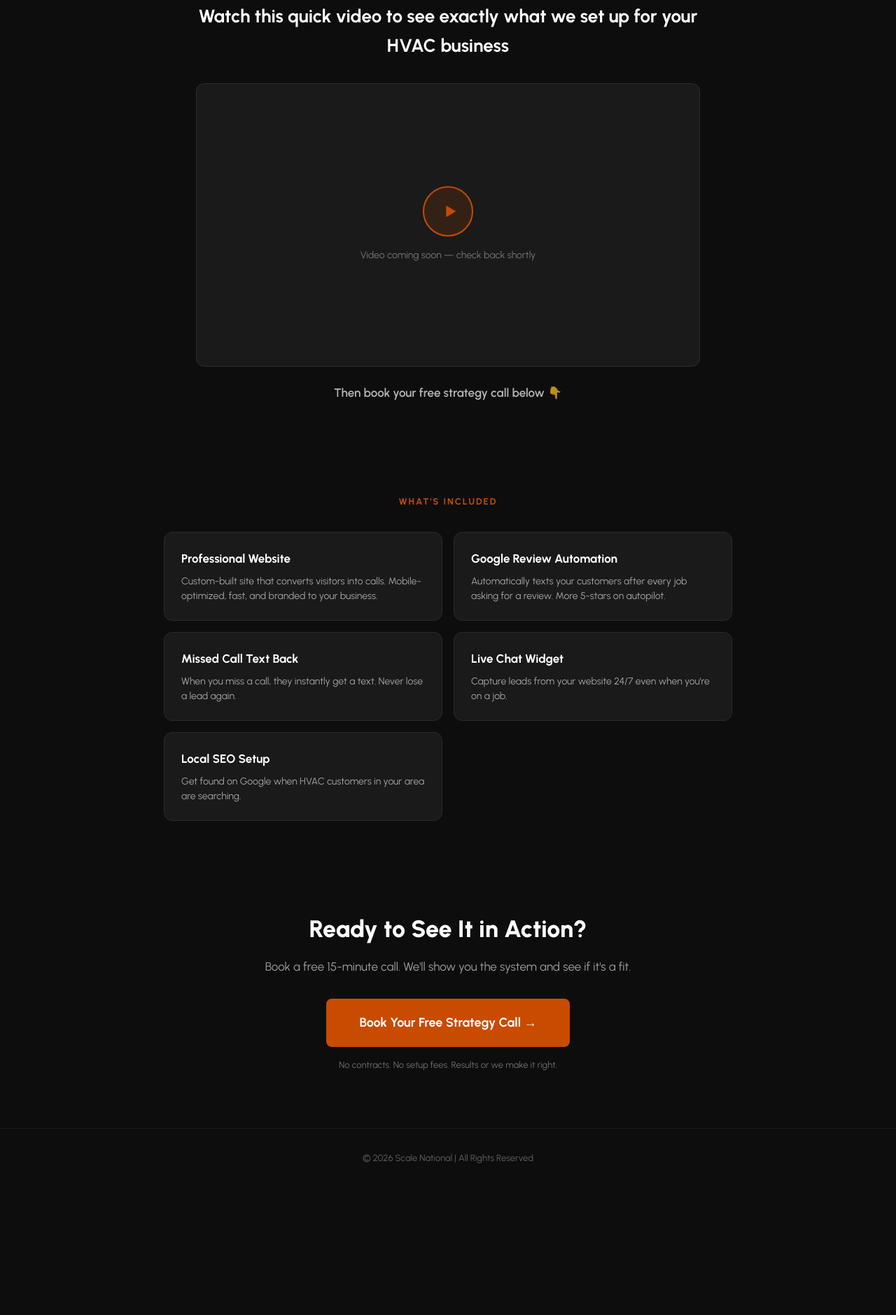
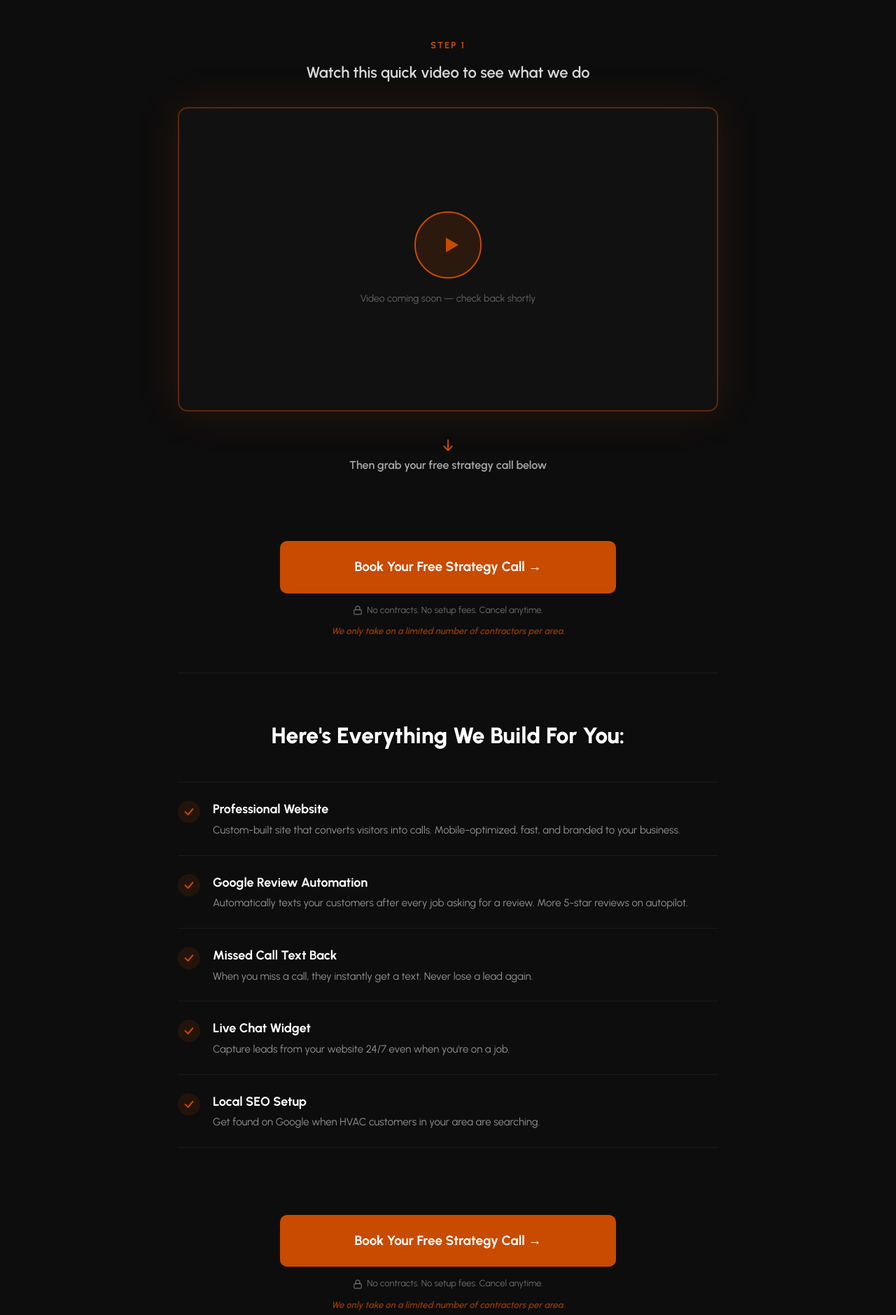
Before and after one commit to climbingthere/scalenational, a plain HTML site: page grow/index.html in a window 1280 px wide. Shown: the part 577-2456 px from the top of the page at 70% size. Before the commit the page ends 2275 px from the top, so only its background shows below. Drawn offline with Linux system fonts and the light colour scheme.

Commit message:
Rebuild grow page: VSL funnel layout
Co-Authored-By: Claude Sonnet 4.6 <noreply@anthropic.com>

```diff
--- a/grow/index.html
+++ b/grow/index.html
@@ -45,28 +45,52 @@ src="https://www.facebook.com/tr?id=4492167721031623&ev=PageView&noscript=1"
             -webkit-font-smoothing: antialiased;
         }
 
-        /* Header */
+        .wrap {
+            max-width: 820px;
+            margin: 0 auto;
+            padding-left: 24px;
+            padding-right: 24px;
+        }
+
+        /* ── Header ── */
         .header {
-            padding: 24px 32px;
+            padding: 18px 32px;
+            border-bottom: 1px solid rgba(255,255,255,0.04);
+            text-align: center;
         }
 
         .header img {
-            width: 160px;
-            display: block;
+            width: 150px;
+            display: inline-block;
         }
 
-        /* Hero */
+        /* ── Hero Text ── */
         .hero {
-            max-width: 860px;
-            margin: 0 auto;
-            padding: 64px 24px 48px;
+            padding: 64px 0 48px;
             text-align: center;
         }
 
+        .hero-inner {
+            max-width: 700px;
+            margin: 0 auto;
+        }
+
+        .badge {
+            display: inline-block;
+            background: rgba(200,75,0,0.12);
+            border: 1px solid rgba(200,75,0,0.35);
+            color: #C84B00;
+            font-size: 13px;
+            font-weight: 700;
+            padding: 7px 16px;
+            border-radius: 50px;
+            margin-bottom: 24px;
+        }
+
         .hero h1 {
-            font-size: clamp(30px, 5vw, 48px);
+            font-size: clamp(32px, 5vw, 52px);
             font-weight: 900;
-            line-height: 1.15;
+            line-height: 1.12;
             margin-bottom: 20px;
         }
 
@@ -74,19 +98,18 @@ src="https://www.facebook.com/tr?id=4492167721031623&ev=PageView&noscript=1"
             color: #C84B00;
         }
 
-        .hero .subheadline {
-            font-size: clamp(16px, 2.2vw, 19px);
+        .hero .sub {
+            font-size: 17px;
             font-weight: 400;
-            color: rgba(255, 255, 255, 0.65);
-            max-width: 640px;
+            color: rgba(255,255,255,0.6);
+            max-width: 580px;
             margin: 0 auto;
+            line-height: 1.55;
         }
 
-        /* Video Section */
+        /* ── Video Section ── */
         .video-section {
-            max-width: 780px;
-            margin: 0 auto;
-            padding: 48px 24px 64px;
+            padding: 48px 0 56px;
             text-align: center;
         }
 
@@ -97,138 +120,107 @@ src="https://www.facebook.com/tr?id=4492167721031623&ev=PageView&noscript=1"
             letter-spacing: 2px;
             text-transform: uppercase;
             color: #C84B00;
-            margin-bottom: 12px;
+            margin-bottom: 10px;
         }
 
         .video-section h2 {
-            font-size: clamp(20px, 3vw, 26px);
-            font-weight: 700;
+            font-size: clamp(18px, 2.8vw, 22px);
+            font-weight: 600;
             margin-bottom: 32px;
-            color: #fff;
+            color: rgba(255,255,255,0.85);
         }
 
         .video-placeholder {
             position: relative;
             width: 100%;
-            max-width: 720px;
-            margin: 0 auto 24px;
             aspect-ratio: 16 / 9;
-            background: #1a1a1a;
-            border-radius: 12px;
-            border: 1px solid rgba(255, 255, 255, 0.08);
+            background: #111;
+            border-radius: 14px;
+            border: 2px solid rgba(200,75,0,0.4);
+            box-shadow: 0 0 60px rgba(200,75,0,0.15);
             display: flex;
             flex-direction: column;
             align-items: center;
             justify-content: center;
-            gap: 16px;
+            gap: 18px;
+            overflow: hidden;
         }
 
         .play-icon {
-            width: 72px;
-            height: 72px;
+            width: 96px;
+            height: 96px;
             border-radius: 50%;
-            background: rgba(200, 75, 0, 0.15);
+            background: rgba(200,75,0,0.15);
             border: 2px solid #C84B00;
             display: flex;
             align-items: center;
             justify-content: center;
+            transition: transform 0.2s ease;
+        }
+
+        .play-icon:hover {
+            transform: scale(1.06);
         }
 
         .play-icon svg {
-            width: 28px;
-            height: 28px;
+            width: 36px;
+            height: 36px;
             fill: #C84B00;
-            margin-left: 4px;
+            margin-left: 6px;
         }
 
-        .video-placeholder span {
+        .video-placeholder .coming-soon {
             font-size: 14px;
-            color: rgba(255, 255, 255, 0.4);
+            color: rgba(255,255,255,0.35);
             font-weight: 500;
         }
 
-        .video-cta-text {
-            font-size: 17px;
-            color: rgba(255, 255, 255, 0.7);
-            font-weight: 600;
+        /* Pulsing arrow */
+        .arrow-cta {
+            margin-top: 28px;
+            display: flex;
+            flex-direction: column;
+            align-items: center;
+            gap: 8px;
         }
 
-        /* Features Section */
-        .features-section {
-            max-width: 860px;
-            margin: 0 auto;
-            padding: 64px 24px;
-            text-align: center;
+        .arrow-cta .arrow {
+            font-size: 28px;
+            color: #C84B00;
+            animation: bounce 1.4s ease infinite;
+            line-height: 1;
         }
 
-        .section-label {
-            display: inline-block;
-            font-size: 13px;
-            font-weight: 700;
-            letter-spacing: 2px;
-            text-transform: uppercase;
-            color: #C84B00;
-            margin-bottom: 32px;
+        .arrow-cta .arrow-text {
+            font-size: 16px;
+            font-weight: 600;
+            color: rgba(255,255,255,0.65);
         }
 
-        .features-grid {
-            display: grid;
-            grid-template-columns: 1fr 1fr;
-            gap: 16px;
-            text-align: left;
+        @keyframes bounce {
+            0%, 100% { transform: translateY(0); }
+            50% { transform: translateY(8px); }
         }
 
-        .feature-card {
-            background: #1a1a1a;
-            border: 1px solid #2a2a2a;
-            border-radius: 12px;
-            padding: 24px;
-        }
-
-        .feature-card h3 {
-            font-size: 17px;
-            font-weight: 700;
-            margin-bottom: 8px;
-            color: #fff;
-        }
-
-        .feature-card p {
-            font-size: 14px;
-            font-weight: 400;
-            color: rgba(255, 255, 255, 0.6);
-            line-height: 1.5;
-        }
-
-        /* CTA Section */
-        .cta-section {
-            max-width: 700px;
-            margin: 0 auto;
-            padding: 64px 24px 80px;
+        /* ── CTA Block ── */
+        .cta-block {
+            padding: 40px 0 48px;
             text-align: center;
-        }
-
-        .cta-section h2 {
-            font-size: clamp(24px, 4vw, 34px);
-            font-weight: 800;
-            margin-bottom: 12px;
-        }
-
-        .cta-section .subtext {
-            font-size: 17px;
-            color: rgba(255, 255, 255, 0.6);
-            margin-bottom: 32px;
         }
 
         .cta-button {
             display: inline-block;
+            width: 100%;
+            max-width: 480px;
             background: #C84B00;
             color: #fff;
             font-family: 'Urbanist', sans-serif;
-            font-size: 18px;
+            font-size: 19px;
             font-weight: 700;
-            padding: 20px 48px;
-            border-radius: 8px;
+            padding: 22px 32px;
+            border-radius: 10px;
             text-decoration: none;
+            text-align: center;
             transition: background 0.2s ease, transform 0.15s ease;
         }
 
@@ -237,123 +229,264 @@ src="https://www.facebook.com/tr?id=4492167721031623&ev=PageView&noscript=1"
             transform: translateY(-1px);
         }
 
-        .disclaimer {
-            margin-top: 16px;
+        .cta-trust {
+            margin-top: 14px;
             font-size: 13px;
-            color: rgba(255, 255, 255, 0.4);
+            color: rgba(255,255,255,0.4);
             font-weight: 400;
+            display: flex;
+            align-items: center;
+            justify-content: center;
+            gap: 6px;
         }
 
-        /* Footer */
+        .cta-trust svg {
+            width: 14px;
+            height: 14px;
+            fill: rgba(255,255,255,0.35);
+            flex-shrink: 0;
+        }
+
+        .cta-urgency {
+            margin-top: 10px;
+            font-size: 13px;
+            font-weight: 600;
+            color: rgba(200,75,0,0.7);
+            font-style: italic;
+        }
+
+        /* ── Divider ── */
+        .divider {
+            border: none;
+            border-top: 1px solid rgba(255,255,255,0.06);
+            margin: 0;
+        }
+
+        /* ── What's Included ── */
+        .included-section {
+            padding: 64px 0 56px;
+        }
+
+        .included-section h2 {
+            font-size: clamp(24px, 3.5vw, 32px);
+            font-weight: 800;
+            text-align: center;
+            margin-bottom: 40px;
+        }
+
+        .included-list {
+            list-style: none;
+        }
+
+        .included-item {
+            display: flex;
+            align-items: flex-start;
+            gap: 18px;
+            padding: 24px 0;
+            border-bottom: 1px solid rgba(255,255,255,0.06);
+        }
+
+        .included-item:first-child {
+            border-top: 1px solid rgba(255,255,255,0.06);
+        }
+
+        .check {
+            flex-shrink: 0;
+            width: 32px;
+            height: 32px;
+            border-radius: 50%;
+            background: rgba(200,75,0,0.12);
+            display: flex;
+            align-items: center;
+            justify-content: center;
+            margin-top: 2px;
+        }
+
+        .check svg {
+            width: 16px;
+            height: 16px;
+            stroke: #C84B00;
+            fill: none;
+            stroke-width: 3;
+            stroke-linecap: round;
+            stroke-linejoin: round;
+        }
+
+        .included-text h3 {
+            font-size: 18px;
+            font-weight: 700;
+            margin-bottom: 4px;
+        }
+
+        .included-text p {
+            font-size: 15px;
+            font-weight: 400;
+            color: rgba(255,255,255,0.55);
+            line-height: 1.5;
+        }
+
+        /* ── Footer ── */
         .footer {
-            padding: 32px 24px;
+            padding: 36px 24px;
             text-align: center;
-            border-top: 1px solid rgba(255, 255, 255, 0.06);
+            border-top: 1px solid rgba(255,255,255,0.06);
+            margin-top: 24px;
         }
 
         .footer p {
             font-size: 13px;
-            color: rgba(255, 255, 255, 0.35);
+            color: rgba(255,255,255,0.3);
         }
 
-        /* Responsive */
+        /* ── Mobile ── */
         @media (max-width: 640px) {
             .header {
-                padding: 20px 20px;
+                padding: 16px 20px;
             }
 
             .header img {
-                width: 130px;
+                width: 125px;
+            }
+
+            .wrap {
+                padding-left: 20px;
+                padding-right: 20px;
             }
 
             .hero {
-                padding: 40px 20px 32px;
+                padding: 44px 0 36px;
             }
 
             .video-section {
-                padding: 32px 20px 48px;
+                padding: 36px 0 44px;
             }
 
-            .features-grid {
-                grid-template-columns: 1fr;
+            .play-icon {
+                width: 76px;
+                height: 76px;
             }
 
-            .features-section {
-                padding: 48px 20px;
-            }
-
-            .cta-section {
-                padding: 48px 20px 64px;
+            .play-icon svg {
+                width: 30px;
+                height: 30px;
             }
 
             .cta-button {
-                font-size: 16px;
-                padding: 18px 36px;
-                width: 100%;
-                max-width: 340px;
+                font-size: 17px;
+                padding: 20px 24px;
+            }
+
+            .included-section {
+                padding: 48px 0 44px;
+            }
+
+            .included-item {
+                gap: 14px;
+                padding: 20px 0;
             }
         }
     </style>
 </head>
 <body>
+
     <!-- Header -->
     <header class="header">
         <img src="/logo-white-clean.png" alt="Scale National">
     </header>
 
-    <!-- Hero -->
+    <div class="wrap">
+
+        <!-- Hero Text -->
         <section class="hero">
-        <h1>We Help HVAC Contractors Get More Calls, More Reviews, and More Jobs — For Just <span>$297/mo</span></h1>
-        <p class="subheadline">Done-for-you website, Google review automation, missed call text back, live chat, and local SEO. All built and managed for you.</p>
+            <div class="hero-inner">
+                <div class="badge">&#128293; Now Accepting HVAC Contractors</div>
+                <h1>We Help HVAC Contractors Get More Calls, 5&#8209;Star Reviews, and New Jobs — For Just <span>$297/mo</span></h1>
+                <p class="sub">Done-for-you. We build it, manage it, and back it up. Watch the video below.</p>
+            </div>
         </section>
 
         <!-- Video Section -->
         <section class="video-section">
             <span class="step-label">STEP 1</span>
-        <h2>Watch this quick video to see exactly what we set up for your HVAC business</h2>
+            <h2>Watch this quick video to see what we do</h2>
             <div class="video-placeholder">
                 <div class="play-icon">
                     <svg viewBox="0 0 24 24"><polygon points="8,5 20,12 8,19"/></svg>
                 </div>
-            <span>Video coming soon — check back shortly</span>
+                <span class="coming-soon">Video coming soon &mdash; check back shortly</span>
             </div>
-        <p class="video-cta-text">Then book your free strategy call below &#x1F447;</p>
+            <div class="arrow-cta">
+                <span class="arrow">&#8595;</span>
+                <span class="arrow-text">Then grab your free strategy call below</span>
+            </div>
         </section>
 
-    <!-- Features Section -->
-    <section class="features-section">
-        <span class="section-label">WHAT'S INCLUDED</span>
-        <div class="features-grid">
-            <div class="feature-card">
+        <!-- CTA Block 1 -->
+        <section class="cta-block">
+            <a id="cta-link" href="https://go.scalenational.com/widget/booking/6aQ6B5dMeaSsgLLQCJUm" class="cta-button">Book Your Free Strategy Call &rarr;</a>
+            <p class="cta-trust">
+                <svg viewBox="0 0 24 24"><rect x="3" y="11" width="18" height="11" rx="2" stroke="currentColor" fill="none" stroke-width="2"/><path d="M7 11V7a5 5 0 0 1 10 0v4" stroke="currentColor" fill="none" stroke-width="2"/></svg>
+                No contracts. No setup fees. Cancel anytime.
+            </p>
+            <p class="cta-urgency">We only take on a limited number of contractors per area.</p>
+        </section>
+
+        <!-- Divider -->
+        <hr class="divider">
+
+        <!-- What's Included -->
+        <section class="included-section">
+            <h2>Here's Everything We Build For You:</h2>
+            <ul class="included-list">
+                <li class="included-item">
+                    <div class="check"><svg viewBox="0 0 24 24"><polyline points="4 12 10 18 20 6"/></svg></div>
+                    <div class="included-text">
                         <h3>Professional Website</h3>
                         <p>Custom-built site that converts visitors into calls. Mobile-optimized, fast, and branded to your business.</p>
                     </div>
-            <div class="feature-card">
+                </li>
+                <li class="included-item">
+                    <div class="check"><svg viewBox="0 0 24 24"><polyline points="4 12 10 18 20 6"/></svg></div>
+                    <div class="included-text">
                         <h3>Google Review Automation</h3>
-                <p>Automatically texts your customers after every job asking for a review. More 5-stars on autopilot.</p>
+                        <p>Automatically texts your customers after every job asking for a review. More 5-star reviews on autopilot.</p>
                     </div>
-            <div class="feature-card">
+                </li>
+                <li class="included-item">
+                    <div class="check"><svg viewBox="0 0 24 24"><polyline points="4 12 10 18 20 6"/></svg></div>
+                    <div class="included-text">
                         <h3>Missed Call Text Back</h3>
                         <p>When you miss a call, they instantly get a text. Never lose a lead again.</p>
                     </div>
-            <div class="feature-card">
+                </li>
+                <li class="included-item">
+                    <div class="check"><svg viewBox="0 0 24 24"><polyline points="4 12 10 18 20 6"/></svg></div>
+                    <div class="included-text">
                         <h3>Live Chat Widget</h3>
                         <p>Capture leads from your website 24/7 even when you're on a job.</p>
                     </div>
-            <div class="feature-card">
+                </li>
+                <li class="included-item">
+                    <div class="check"><svg viewBox="0 0 24 24"><polyline points="4 12 10 18 20 6"/></svg></div>
+                    <div class="included-text">
                         <h3>Local SEO Setup</h3>
                         <p>Get found on Google when HVAC customers in your area are searching.</p>
                     </div>
-        </div>
+                </li>
+            </ul>
         </section>
 
-    <!-- CTA Section -->
-    <section class="cta-section">
-        <h2>Ready to See It in Action?</h2>
-        <p class="subtext">Book a free 15-minute call. We'll show you the system and see if it's a fit.</p>
-        <a id="cta-link" href="https://go.scalenational.com/widget/booking/6aQ6B5dMeaSsgLLQCJUm" class="cta-button">Book Your Free Strategy Call &rarr;</a>
-        <p class="disclaimer">No contracts. No setup fees. Results or we make it right.</p>
+        <!-- CTA Block 2 -->
+        <section class="cta-block">
+            <a id="cta-link-2" href="https://go.scalenational.com/widget/booking/6aQ6B5dMeaSsgLLQCJUm" class="cta-button">Book Your Free Strategy Call &rarr;</a>
+            <p class="cta-trust">
+                <svg viewBox="0 0 24 24"><rect x="3" y="11" width="18" height="11" rx="2" stroke="currentColor" fill="none" stroke-width="2"/><path d="M7 11V7a5 5 0 0 1 10 0v4" stroke="currentColor" fill="none" stroke-width="2"/></svg>
+                No contracts. No setup fees. Cancel anytime.
+            </p>
+            <p class="cta-urgency">We only take on a limited number of contractors per area.</p>
         </section>
+
+    </div>
 
     <!-- Footer -->
     <footer class="footer">
@@ -361,13 +494,17 @@ src="https://www.facebook.com/tr?id=4492167721031623&ev=PageView&noscript=1"
     </footer>
 
     <script>
-        // UTM passthrough: append current query string to booking button
         document.addEventListener('DOMContentLoaded', function() {
             var search = window.location.search;
             if (search) {
-                var link = document.getElementById('cta-link');
-                var href = link.getAttribute('href');
-                link.setAttribute('href', href + (href.indexOf('?') > -1 ? '&' : '?') + search.substring(1));
+                var qs = search.substring(1);
+                ['cta-link', 'cta-link-2'].forEach(function(id) {
+                    var el = document.getElementById(id);
+                    if (el) {
+                        var href = el.getAttribute('href');
+                        el.setAttribute('href', href + (href.indexOf('?') > -1 ? '&' : '?') + qs);
+                    }
+                });
             }
         });
     </script>
```
Lines whose indentation alone changed are shown as unchanged.
